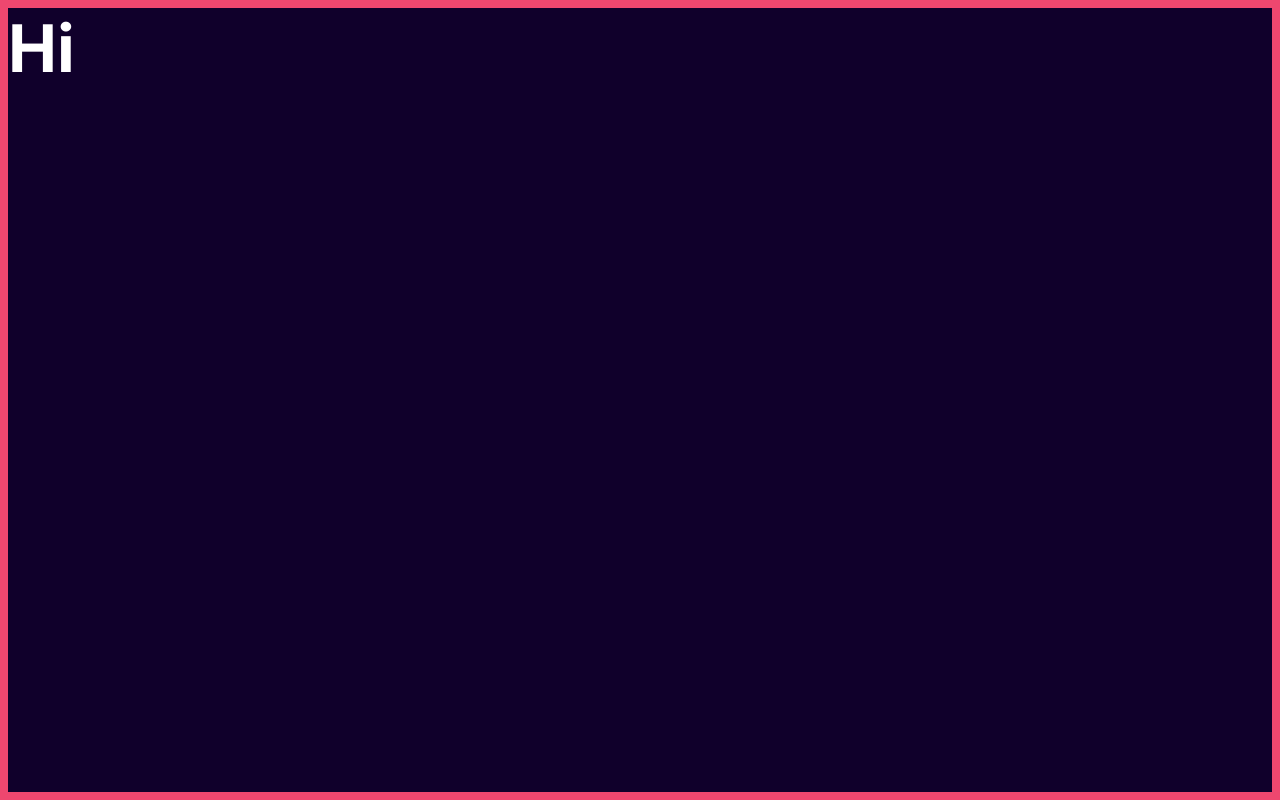
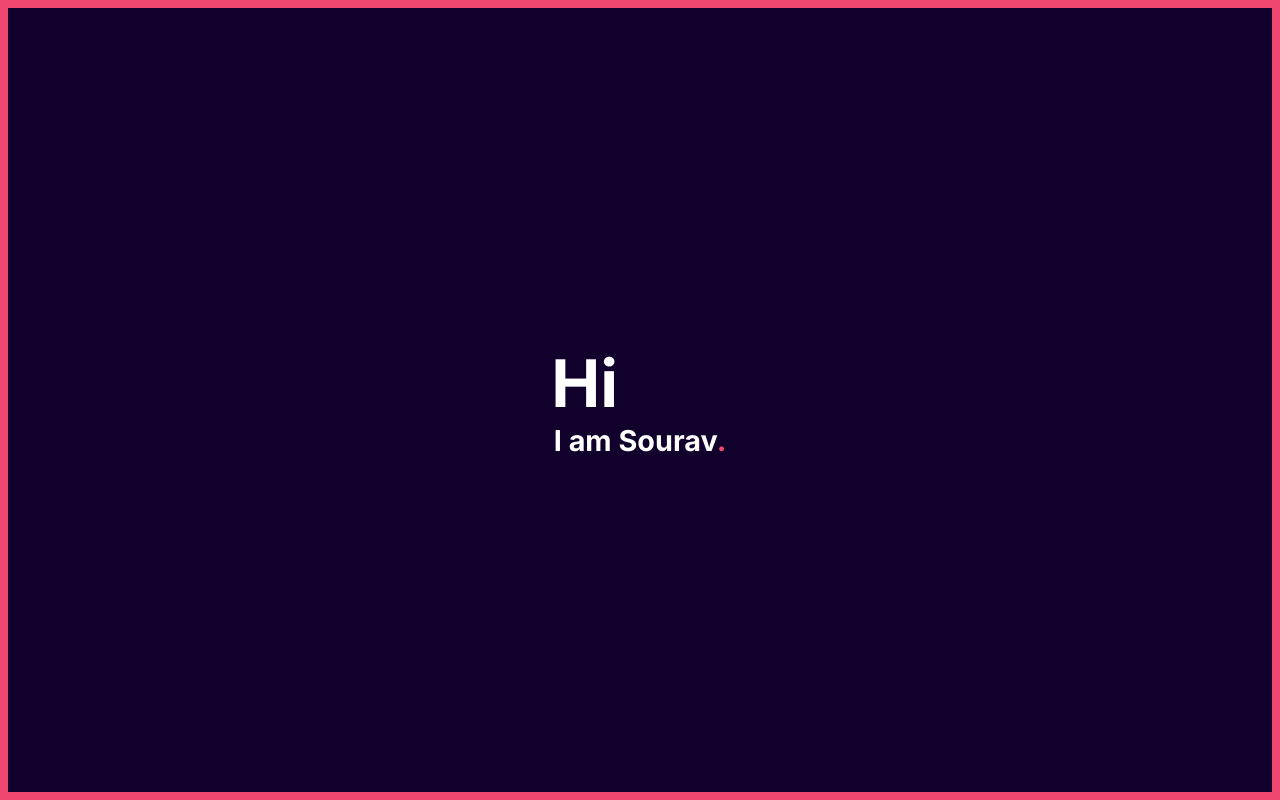
Before and after one commit to frostzt/frostzt, a Next.js app: page / in a window 1280 px wide. Built offline with nearby package versions, Linux system fonts and the light colour scheme.

Commit message:
updated with fonts and basic styles

```diff
--- a/pages/index.tsx
+++ b/pages/index.tsx
@@ -11,7 +11,7 @@ interface Props {
 
 const Home: NextPage<Props> = ({ triggerMenu }) => {
   return (
-    <Container wrapperClass={styles.wrapper}>
+    <Container wrapperClass={styles.wrapper} containerClass={styles.container}>
       <Head>
         <title>frostzt | Portfolio</title>
         <meta name="description" content="frostzt's portfolio" />
@@ -19,6 +19,9 @@ const Home: NextPage<Props> = ({ triggerMenu }) => {
       </Head>
       <div className={styles.content}>
         <h1 className={styles.title}>Hi</h1>
+        <h2 className={styles.title_sub}>
+          I am Sourav<span className={styles.title_sub_dot}>.</span>
+        </h2>
       </div>
     </Container>
   );
--- a/styles/home.module.scss
+++ b/styles/home.module.scss
@@ -1,11 +1,27 @@
 .wrapper {
   color: var(--text-color);
   background-color: #10002b;
+
+  .container {
+    display: flex;
+    align-items: center;
+    justify-content: center;
+  }
 
   .content {
     .title {
       font-weight: 700;
       font-size: 8.2rem;
+      transform: translateX(-2.5px);
+
+      &_sub {
+        font-weight: 700;
+        font-size: 3.6rem;
+
+        &_dot {
+          color: var(--accent-color);
+        }
+      }
     }
   }
 }
```
